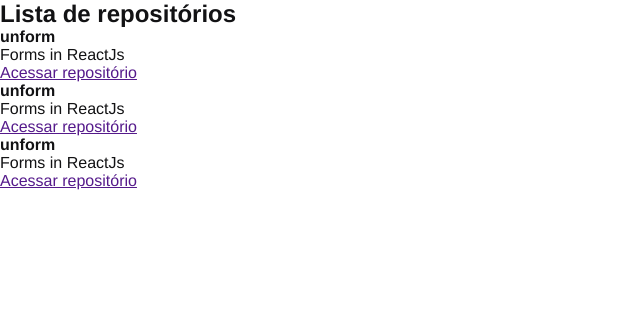
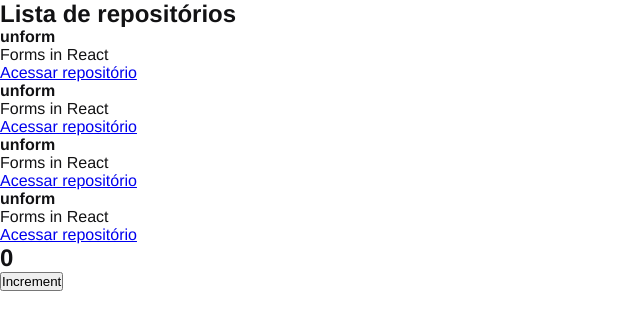
Before and after one commit to J-Breno/github-explorer, a React app: page / in a window 1280 px wide. Shown: the top 330 px of the page, without its empty margins (0-640 px from the left). Built offline with nearby package versions, Linux system fonts and the light colour scheme.

Commit message:
Estado do componente

```diff
--- a/src/App.jsx
+++ b/src/App.jsx
@@ -1,6 +1,12 @@
-import { RepositoryList } from './components/RepositoryList'
-import './styles/global.scss'
+import { Counter } from "./components/Counter";
+import { RepositoryList } from "./components/RepositoryList";
+import "./styles/global.scss";
 
 export function App() {
-    return <RepositoryList />
+  return (
+    <>
+      <RepositoryList />
+      <Counter />
+    </>
+  );
 }
--- /dev/null
+++ b/src/components/Counter.jsx
@@ -0,0 +1,20 @@
+import { useState } from "react";
+
+export function Counter() {
+  let [counter, setCounter] = useState(0);
+
+  // let it change = deixe isso ser alterado = let
+
+  function increment() {
+    setCounter(counter + 1)
+  }
+
+  return (
+    <div>
+      <h2>{counter}</h2>
+      <button type="button" onClick={increment}>
+        Increment
+      </button>
+    </div>
+  );
+}
--- /dev/null
+++ b/src/components/RepositoryItem.jsx
@@ -0,0 +1,9 @@
+export function RepositoryItem(props) {
+  return (
+    <li>
+      <strong>{props.repository.name ?? 'Default'}</strong>
+      <p>{props.repository.description}</p>
+      <a href={props.repository.link}>Acessar repositório</a>
+    </li>
+  );
+}
--- a/src/components/RepositoryList.jsx
+++ b/src/components/RepositoryList.jsx
@@ -1,25 +1,20 @@
-const repositoryName = 'unform';
+import { RepositoryItem } from "./RepositoryItem";
+
+const repository = {
+  name: "unform",
+  description: "Forms in React",
+  link: "https://github.com/unform/unform",
+};
 
 export function RepositoryList() {
   return (
     <section className="repository-list">
       <h1>Lista de repositórios</h1>
       <ul>
-                <li>
-                    <strong>{repositoryName}</strong>
-                    <p>Forms in ReactJs</p>
-                    <a href="">Acessar repositório</a>
-                </li>
-                <li>
-                    <strong>{repositoryName}</strong>
-                    <p>Forms in ReactJs</p>
-                    <a href="">Acessar repositório</a>
-                </li>
-                <li>
-                    <strong>{repositoryName}</strong>
-                    <p>Forms in ReactJs</p>
-                    <a href="">Acessar repositório</a>
-                </li>
+        <RepositoryItem repository={repository} />
+        <RepositoryItem repository={repository} />
+        <RepositoryItem repository={repository} />
+        <RepositoryItem repository={repository} />
       </ul>
     </section>
   );
```
Lines whose indentation alone changed are shown as unchanged.
